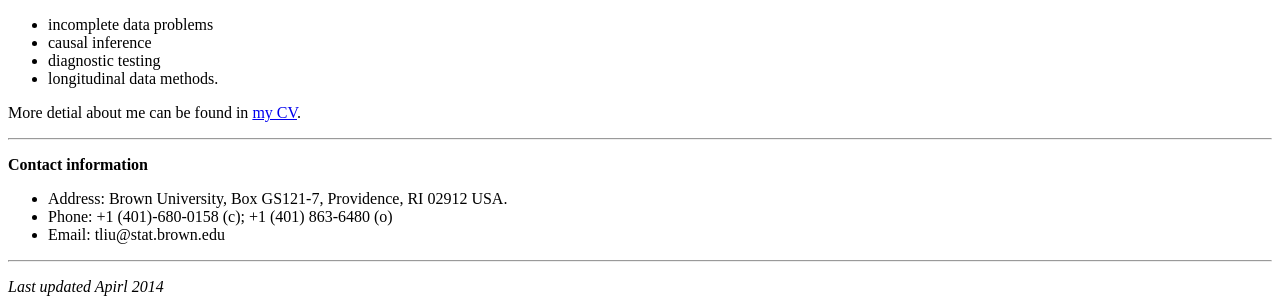
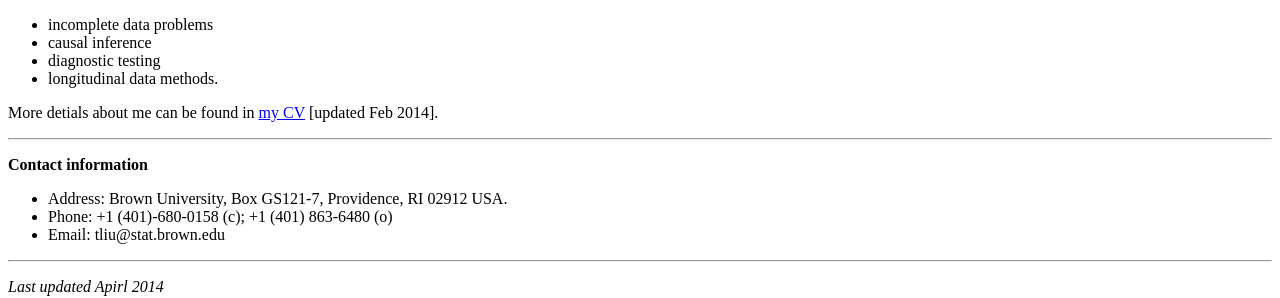
Before and after one commit to taotliu/my_bio, a Jekyll site: the page built from index.md, in a window 1280 px wide. Shown: the part 163-461 px from the top of the page. Built offline with Jekyll 4.4.1, drawn with Linux system fonts in a browser that asks for light colours.

Commit message:
bio updated

```diff
--- a/index.md
+++ b/index.md
@@ -13,7 +13,7 @@ His [research](htt://taotliu.github.io/my_research) interests include
 - diagnostic testing
 - longitudinal data methods.
 
-More detial about me can be found in [my CV](assets/CV_tliu.pdf).
+More detials about me can be found in [my CV](assets/CV_tliu.pdf) [updated Feb 2014].
 
 ---
 
```
